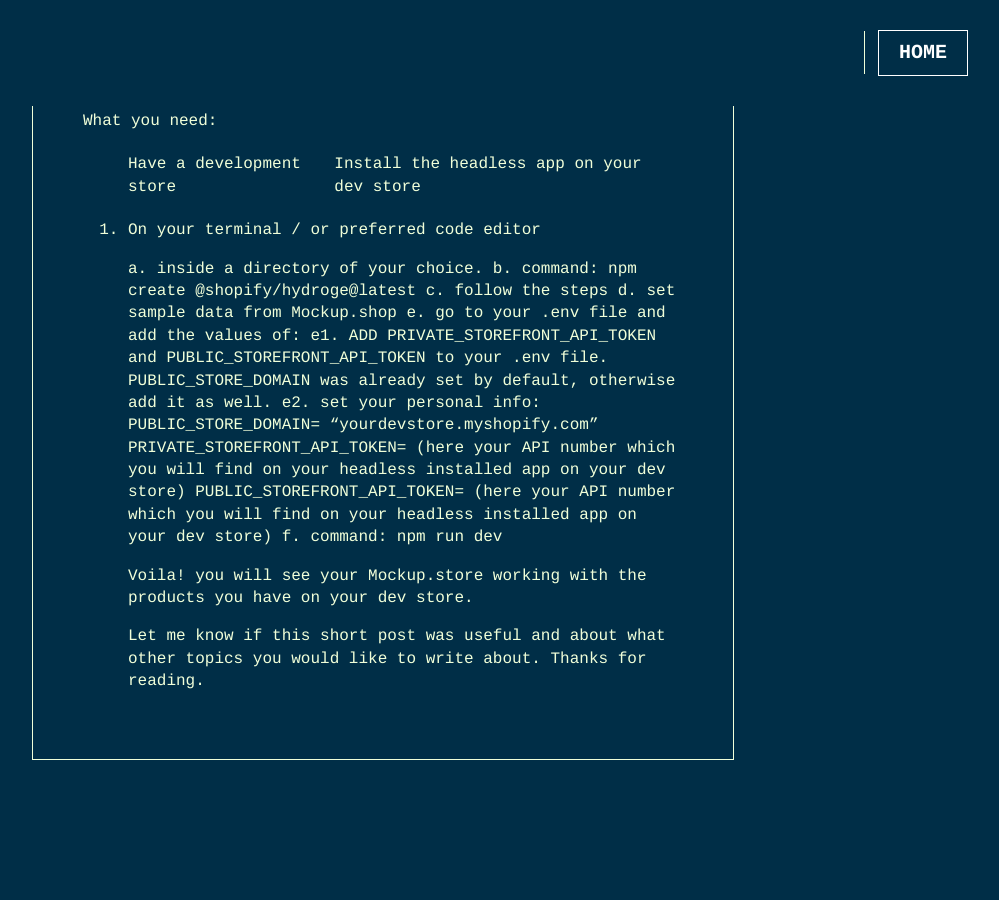
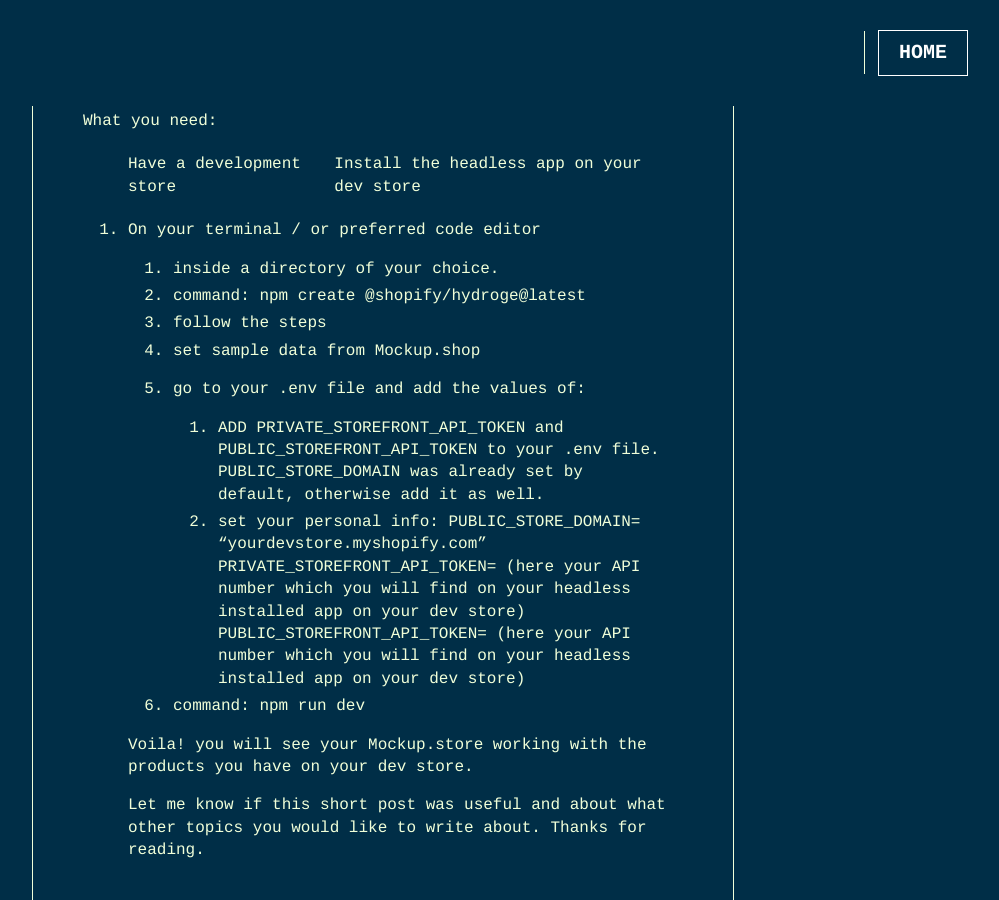
Before and after one commit to yurith-rubio/yurith-says, a Jekyll site: the page built from _posts/2024-03-22-hydrogen-shopify-store-setup.md, in a window 1280 px wide and 900 px high, scrolled down 803 px. Shown: the whole window, without its empty margins (272-1271 px from the left). Built offline with Jekyll 4.4.1, drawn with Linux system fonts in a browser that asks for light colours.

```diff
--- a/_posts/2024-03-22-hydrogen-shopify-store-setup.md
+++ b/_posts/2024-03-22-hydrogen-shopify-store-setup.md
@@ -17,17 +17,18 @@ What you need:
 
 1. On your terminal / or preferred code editor
 
-    a. inside a directory of your choice.
-    b. command: npm create @shopify/hydroge@latest
-    c. follow the steps
-    d. set sample data from Mockup.shop
-    e. go to your .env file and add the values of:
-        e1. ADD PRIVATE_STOREFRONT_API_TOKEN and PUBLIC_STOREFRONT_API_TOKEN to your .env file. PUBLIC_STORE_DOMAIN was already set by default, otherwise add it as well.
-        e2. set your personal info:
+    1. inside a directory of your choice.
+    2. command: npm create @shopify/hydroge@latest
+    3. follow the steps
+    4. set sample data from Mockup.shop
+    5. go to your .env file and add the values of:
+
+        1. ADD PRIVATE_STOREFRONT_API_TOKEN and PUBLIC_STOREFRONT_API_TOKEN to your .env file. PUBLIC_STORE_DOMAIN was already set by default, otherwise add it as well.
+        2. set your personal info:
             PUBLIC_STORE_DOMAIN= "yourdevstore.myshopify.com"
             PRIVATE_STOREFRONT_API_TOKEN= (here your API number which you will find on your headless installed app on your dev store)
             PUBLIC_STOREFRONT_API_TOKEN= (here your API number which you will find on your headless installed app on your dev store)
-    f. command: npm run dev
+    6. command: npm run dev
 
     Voila! you will see your Mockup.store working with the products you have on your dev store.
 
```
